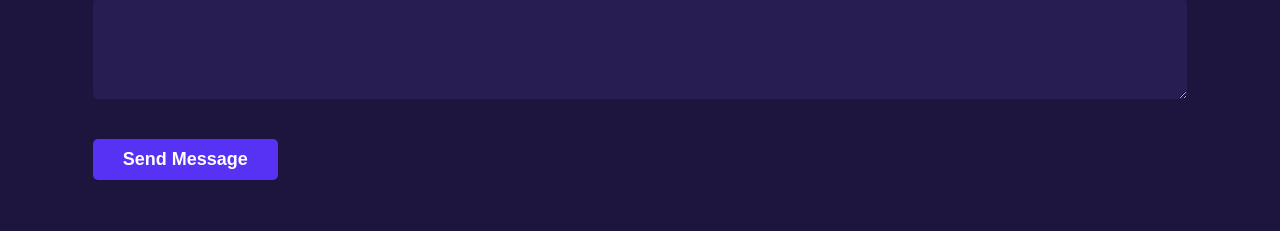
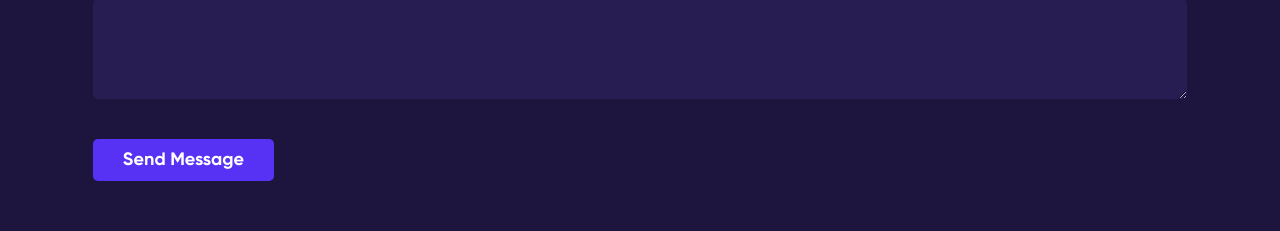
Before and after one commit to electrobyteco/electrobyteco, a React (Create React App) app: page / in a window 1280 px wide. Shown: the part 5304-5535 px from the top of the page. Built offline with nearby package versions, Linux system fonts and the light colour scheme; what contentful-management would draw is missing.

Commit message:
Fixed Button Font in Work With Us Section

```diff
--- a/src/pages/home/apps.js
+++ b/src/pages/home/apps.js
@@ -31,11 +31,13 @@ const Card = styled.div`
     margin-bottom: 50px;
   }
 `;
+
 const CardLink = styled.a`
   position: absolute;
   top: 22px;
   right: 22px;
 `;
+
 const CardTitle = styled.div`
   position: absolute;
   bottom: 22px;
--- a/src/pages/home/work.js
+++ b/src/pages/home/work.js
@@ -67,6 +67,7 @@ const Button = styled.button`
   padding: 10px 30px;
   cursor: pointer;
   transition: all 0.2s ease-in-out;
+  font-family: "Gilroy";
   &:hover {
     background: #6844ff;
   }
```
Also changed, not shown: 1 other file (tests, documents, lock files or other folders).
